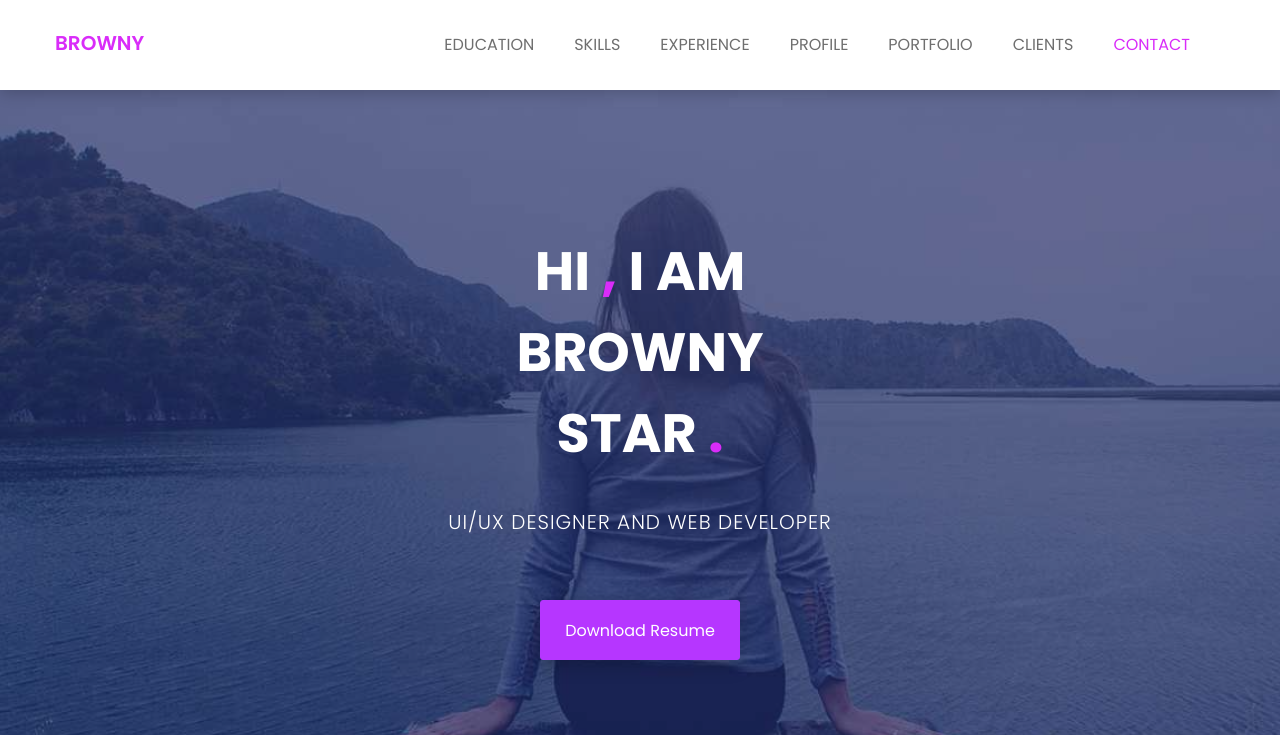
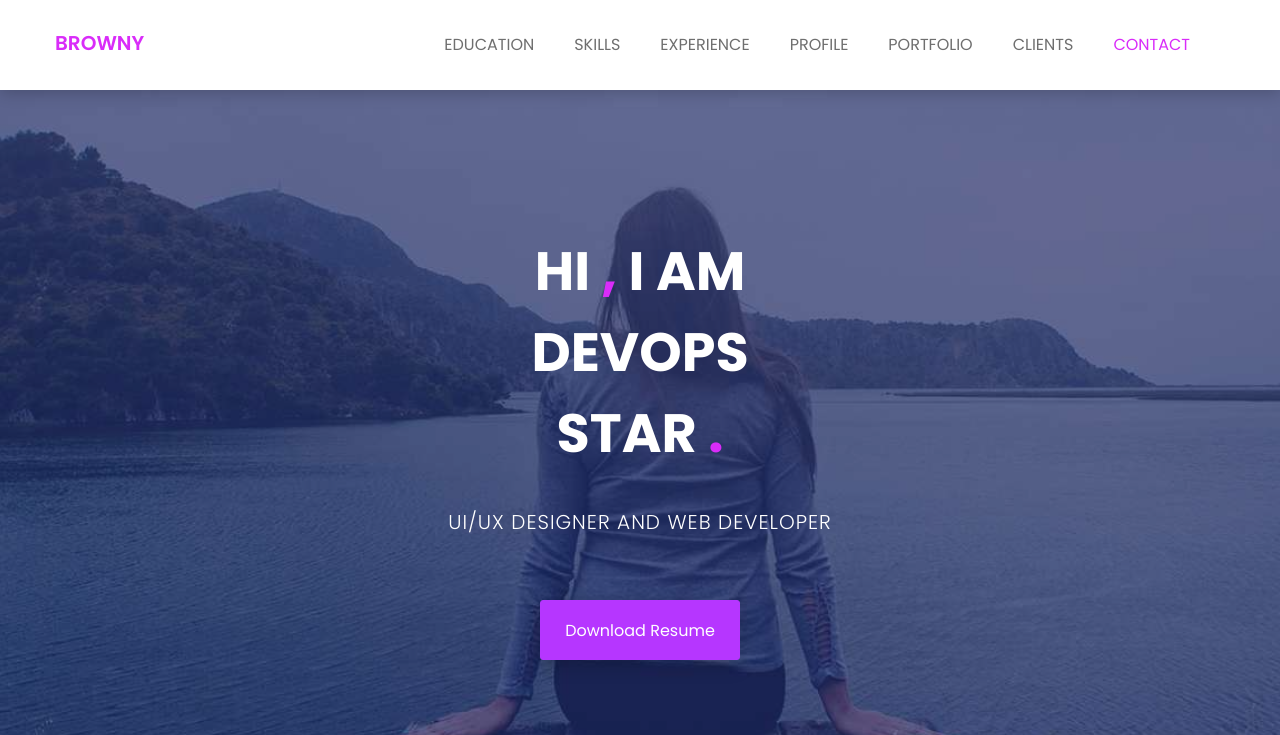
Before and after one commit to nsatwik/browny, a plain HTML site: page index.html in a window 1280 px wide. Shown: the top 735 px of the page. Drawn offline with nearby package versions, Linux system fonts and the light colour scheme.

Commit message:
Update index.html

```diff
--- a/index.html
+++ b/index.html
@@ -103,7 +103,7 @@
 				<div class="row">
 					<div class="col-md-12 text-center">
 						<div class="header-text">
-							<h2>hi <span>,</span> i am <br> browny <br> star <span>.</span>   </h2>
+							<h2>hi <span>,</span> i am <br> DevOps <br> star <span>.</span>   </h2>
 							<p>ui/ux designer and web developer</p>
 							<a href="assets/download/browney.txt" download>download resume</a>
 						</div><!--/.header-text-->
```
